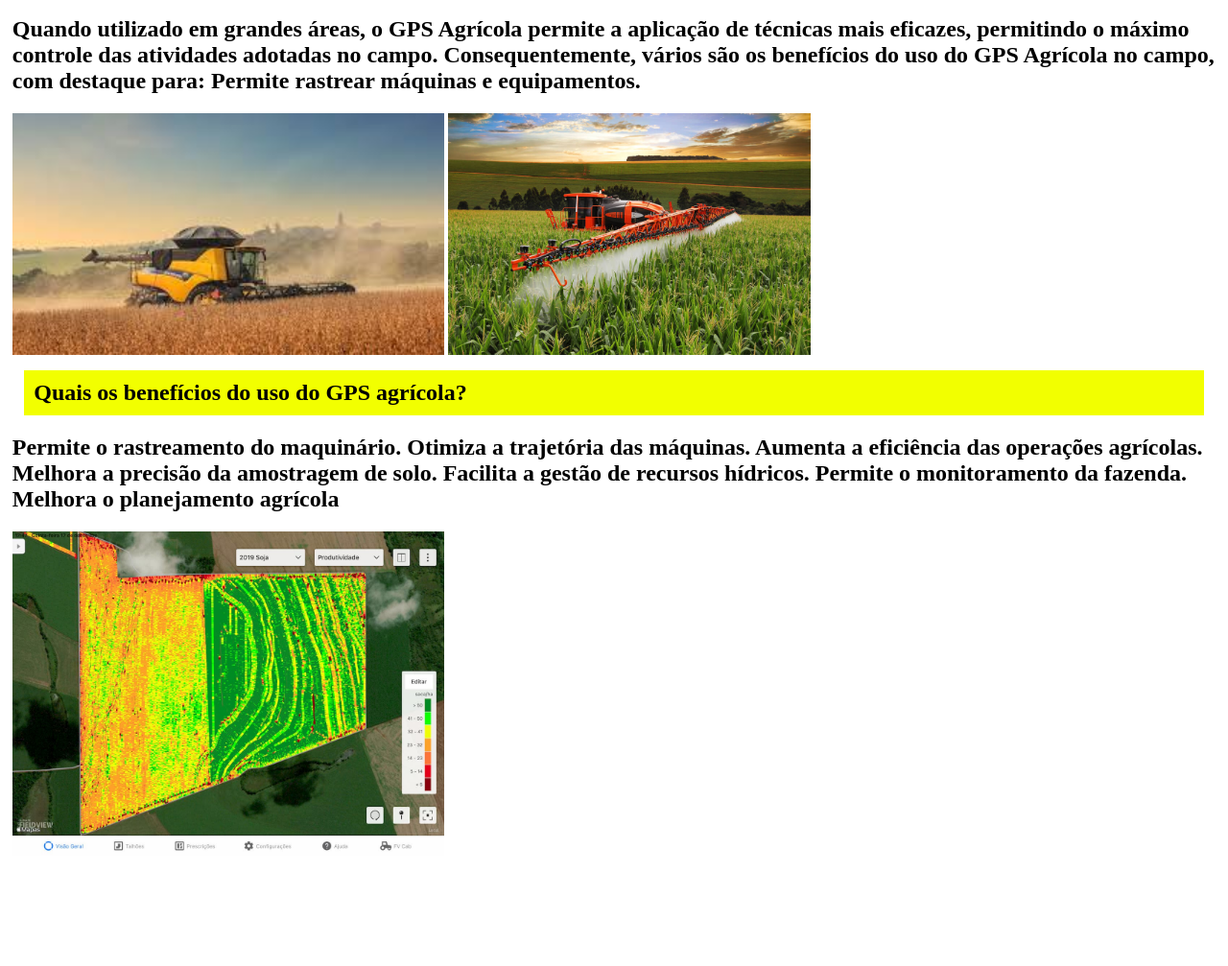
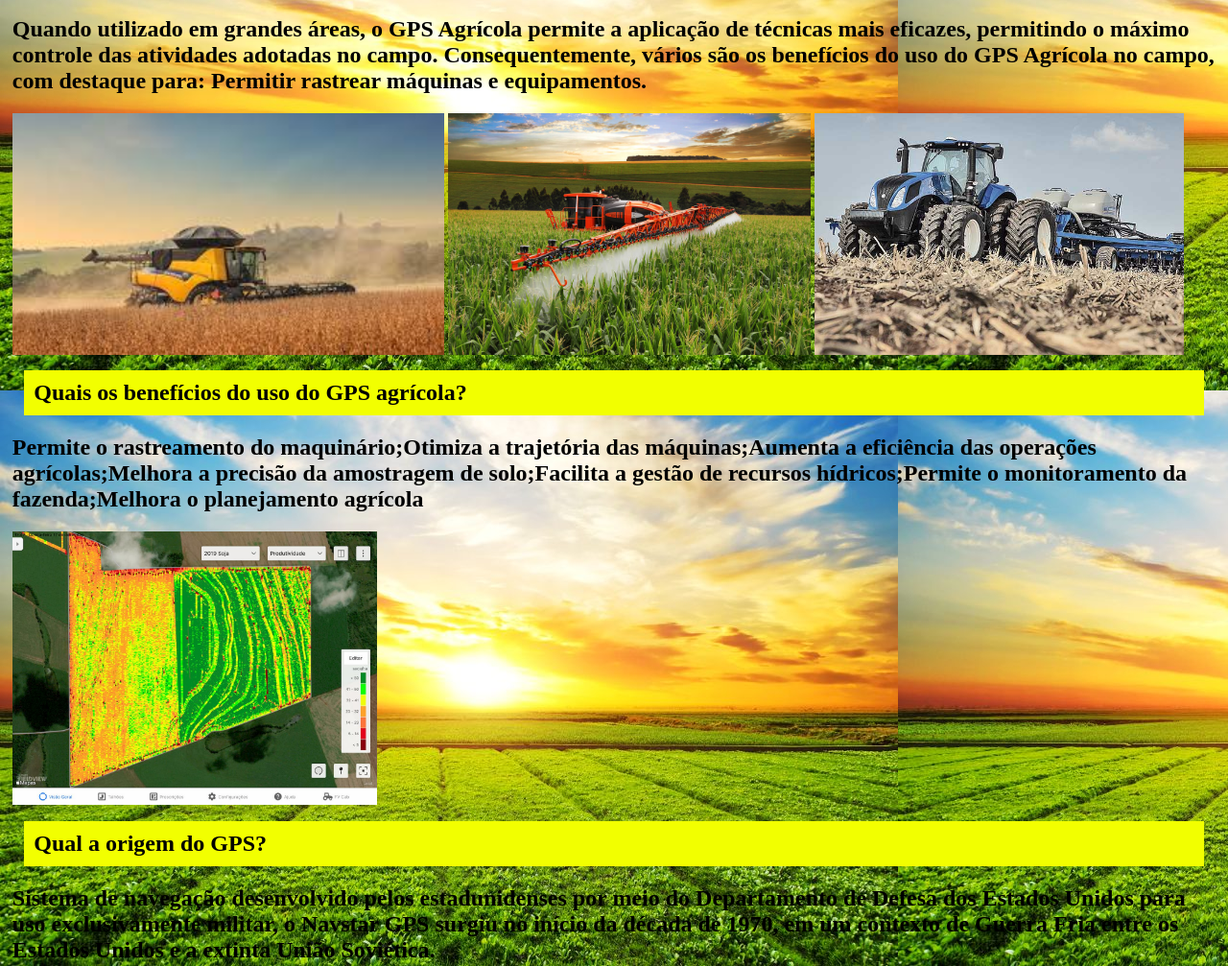
Before and after one commit to JefersonEdgar/Projeto-Agrinho, a plain HTML site: page index.html in a window 1280 px wide. Shown: the part 193-1200 px from the top of the page at 96% size. Before the commit the page ends 1101 px from the top, so only its background shows below. Drawn offline with Linux system fonts and the light colour scheme.

Commit message:
Add files via upload

```diff
--- a/index.html
+++ b/index.html
@@ -10,18 +10,14 @@
      <h1 class="texto1">Falando Sobre o GPS Agrícola </h1> <img src="picardia-thumbsup.gif" alt="Emoji ocm Joinha">
 
     <section> <h1 class="texto2">Qual a importância do uso do GPS na agricultura?</h1>
-        <h1>Quando utilizado em grandes áreas, o GPS Agrícola permite a aplicação de técnicas mais eficazes, permitindo o máximo controle das atividades adotadas no campo. Consequentemente, vários são os benefícios do uso do GPS Agrícola no campo, com destaque para: Permite rastrear máquinas e equipamentos.</h1>
-        <img src="images.jpeg" alt="Imagem de uma Colhedira" width="450"> <img src="original-9cd9f6d1d0743b901fc101258188ffbd.jpg" alt="Pulverização" width="378">
+        <h1>Quando utilizado em grandes áreas, o GPS Agrícola permite a aplicação de técnicas mais eficazes, permitindo o máximo controle das atividades adotadas no campo. Consequentemente, vários são os benefícios do uso do GPS Agrícola no campo, com destaque para: Permitir rastrear máquinas e equipamentos.</h1>
+        <img src="images.jpeg" alt="Imagem de uma Colhedira" width="450"> <img src="original-9cd9f6d1d0743b901fc101258188ffbd.jpg" alt="Pulverização" width="378"> <img src="New-Holland-tratores-2105-2.jpg" alt="Imagem de Trator" width="385">
         <h1 class="texto3">Quais os benefícios do uso do GPS agrícola?</h1>
-        <h1>Permite o rastreamento do maquinário.
-            Otimiza a trajetória das máquinas.
-            Aumenta a eficiência das operações agrícolas.
-            Melhora a precisão da amostragem de solo.
-            Facilita a gestão de recursos hídricos.
-            Permite o monitoramento da fazenda.
-            Melhora o planejamento agrícola</h1>
-            <img src="GPS-agricola (2).jpg" alt="Imgen sobre o GPS" width="450">
-
+        <h1>Permite o rastreamento do maquinário;Otimiza a trajetória das máquinas;Aumenta a eficiência das operações agrícolas;Melhora a precisão da amostragem de solo;Facilita a gestão de recursos hídricos;Permite o monitoramento da fazenda;Melhora o planejamento agrícola</h1>
+            <img src="GPS-agricola (2).jpg" alt="Imgen sobre o GPS" width="380">
+            <h1 class="texto4">Qual a origem do GPS?</h1>
+            <h1>Sistema de navegação desenvolvido pelos estadunidenses por meio do Departamento de Defesa dos Estados Unidos para uso exclusivamente militar, o Navstar GPS surgiu no início da década de 1970, em um contexto de Guerra Fria entre os Estados Unidos e a extinta União Soviética.</h1>
+            <img src="vista-aproximada-de-uma-pessoa-utilizando-um-gps-sistema-de-posicionamento-global-portatil-com-um-mapa-ao-fundo.webp" alt="Imagem de GPS" width="380">
 
     </section>
 
--- a/style.css
+++ b/style.css
@@ -1,9 +1,9 @@
 .body {
     margin: 1%;
     padding: auto;
+background-image: url(Potal-TeleSintese-Projetado-pelo-Freepik-Campo-Agro-plantacao-cultivando-Ceu-azul-natureza-sol-nuvem-nuvens.jpg);
 
-    background-color: rgba(255, 255, 255, 0.925);
- }
+}
  .texto1{
     margin: 1%;
     padding: 25px;;
@@ -19,3 +19,8 @@ margin: 1%;
 padding: 10px;
 background-color: rgb(242, 255, 0);
 }
+.texto4{
+margin: 1%;
+padding: 10px;
+background-color: rgb(242, 255, 0)
+}
```
Also changed, not shown: New-Holland-tratores-2105-2.jpg (added), vista-aproximada-de-uma-pessoa-utilizando-um-gps-sistema-de-posicionamento-global-portatil-com-um-mapa-ao-fundo.webp (added).
